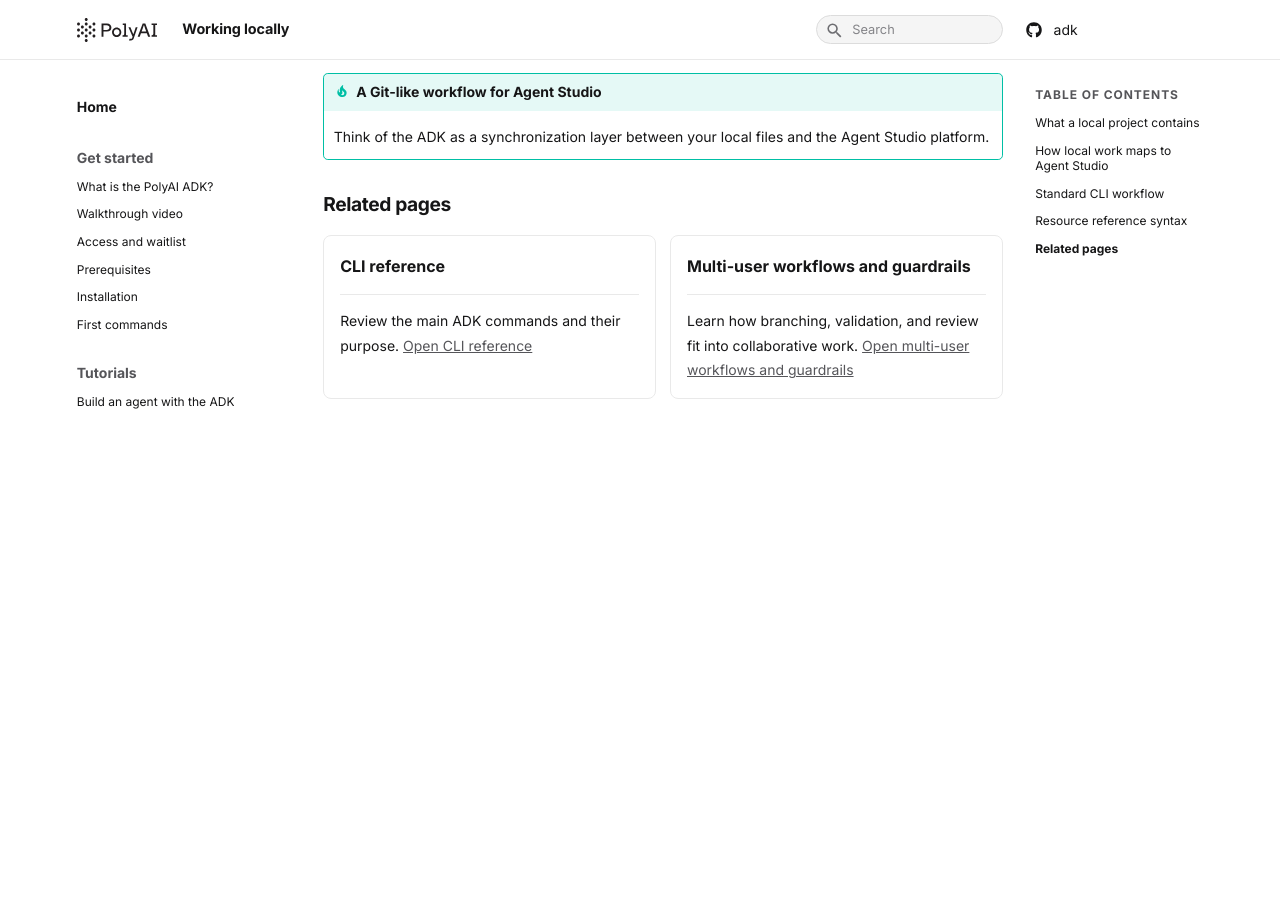
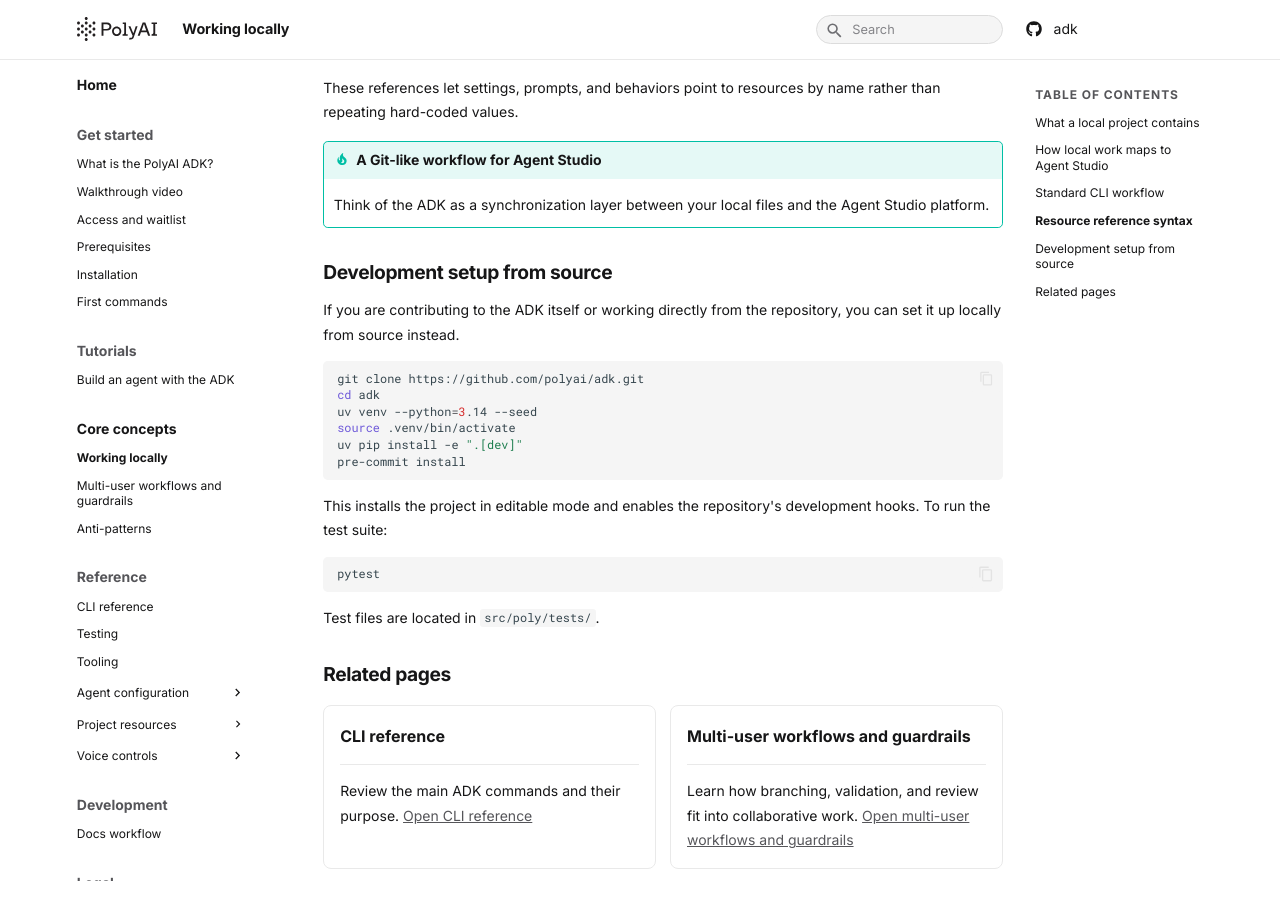
Before and after one commit to polyai/adk, an MkDocs documentation site: the page built from docs/docs/concepts/working-locally.md, in a window 1280 px wide and 900 px high, scrolled down 2942 px. Built offline with MkDocs 1.6.1 and Material for MkDocs 9.7.7, drawn with Linux system fonts in a browser that asks for light colours; before the commit the page ends 3406 px from its top, so only the background shows below that; some of the changed text lies outside the part shown.

Commit message:
docs: address Slack EAP feedback - install, banner, chat, spelling
- installation.md: add explicit uv venv setup with correct API key
  generation path (Data Access tab > + API Key)
- installation.md: add shell profile tip for persisting POLY_ADK_KEY
- working-locally.md: move 'Development setup from source' section here
  from installation.md, positioned above Related pages
- working-locally.md: clarify poly chat runs against pushed version
- cli.md: add info callout to poly chat - push before chatting
- build-an-agent.md: add info callout to Step 3 - push before chatting
- overrides/main.html: add site-wide early access announcement banner
- speech_recognition.md, build-an-agent.md: Americanize spelling
  (recognises → recognizes, behaviour → behavior)

Co-Authored-By: Claude Sonnet 4.6 <noreply@anthropic.com>

```diff
--- a/docs/docs/concepts/working-locally.md
+++ b/docs/docs/concepts/working-locally.md
@@ -105,7 +105,7 @@ The standard workflow is:
 5. inspect changes with `poly diff` and `poly status`
 6. validate locally with `poly validate`
 7. push changes with `poly push`
-8. test and chat with the agent using `poly chat`
+8. test and chat with the agent using `poly chat` — this runs against the pushed version in Agent Studio, so push before chatting
 9. optionally generate a review gist with `poly review`
 10. merge the branch in Agent Studio
 
@@ -135,6 +135,27 @@ These references let settings, prompts, and behaviors point to resources by name
 
     Think of the ADK as a synchronization layer between your local files and the Agent Studio platform.
 
+## Development setup from source
+
+If you are contributing to the ADK itself or working directly from the repository, you can set it up locally from source instead.
+
+~~~bash
+git clone https://github.com/polyai/adk.git
+cd adk
+uv venv --python=3.14 --seed
+source .venv/bin/activate
+uv pip install -e ".[dev]"
+pre-commit install
+~~~
+
+This installs the project in editable mode and enables the repository's development hooks. To run the test suite:
+
+~~~bash
+pytest
+~~~
+
+Test files are located in `src/poly/tests/`.
+
 ## Related pages
 
 <div class="grid cards" markdown>
--- /dev/null
+++ b/docs/overrides/main.html
@@ -0,0 +1,5 @@
+{% extends "base.html" %}
+
+{% block announce %}
+  This is in early access, and changes will be pushed frequently. Please make sure you are updated to the latest version if you encounter any issues.
+{% endblock %}
```
Also changed, not shown: docs/docs/get-started/installation.md (+2 -2 lines), docs/docs/reference/cli.md (+4 -0 lines), docs/docs/reference/speech_recognition.md (+1 -1 lines), docs/docs/tutorials/build-an-agent.md (+8 -4 lines).
